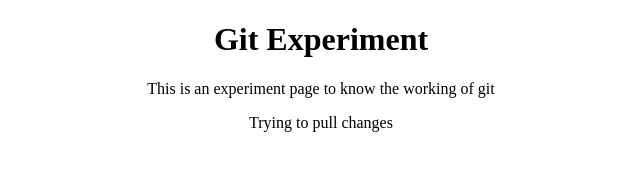
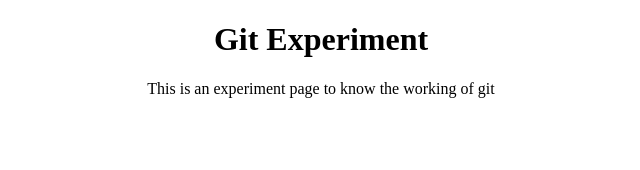
Before and after one commit to BhavanaMamilla/vscodegit, a plain HTML site: page index.html in a window 1280 px wide. Shown: the whole page, without its empty margins (319-959 px from the left). Drawn offline with Linux system fonts and the light colour scheme.

Commit message:
it commit

```diff
--- a/index.html
+++ b/index.html
@@ -9,6 +9,5 @@
 <body>
     <h1>Git Experiment</h1>
     <p>This is an experiment page to know the working of git</p>
-    <p>Trying to pull changes</p>
 </body>
 </html>
```
